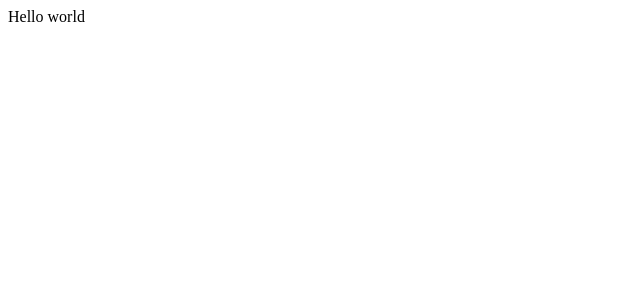
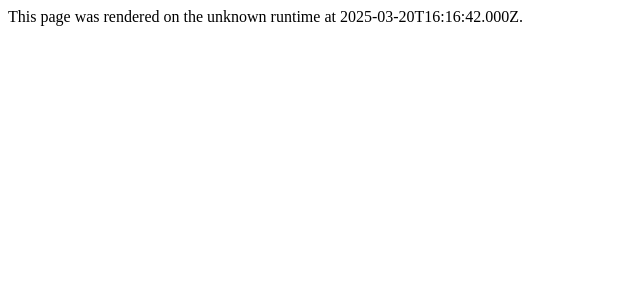
Before and after one commit to joulev/debug, a Next.js app: page / in a window 1280 px wide. Shown: the top 300 px of the page, without its empty margins (0-640 px from the left). Built offline with nearby package versions, Linux system fonts and the light colour scheme.

Commit message:
add reproduction
Signed-off-by: GitHub <noreply@github.com>

```diff
--- a/app/layout.tsx
+++ /dev/null
@@ -1,12 +0,0 @@
-export default function RootLayout({
-  children,
-}: {
-  children: React.ReactNode;
-}) {
-  return (
-    <html lang="en">
-      <head />
-      <body>{children}</body>
-    </html>
-  );
-}
--- a/app/page.tsx
+++ /dev/null
@@ -1,3 +0,0 @@
-export default function Page() {
-  return <div>Hello world</div>;
-}
--- /dev/null
+++ b/pages/index.tsx
@@ -0,0 +1,26 @@
+export default function Page({
+  now,
+  runtime,
+}: {
+  now: string;
+  runtime: string;
+}) {
+  return (
+    <div>
+      This page was rendered on the {runtime} runtime at {now}.
+    </div>
+  );
+}
+
+export function getServerSideProps() {
+  return {
+    props: {
+      now: new Date().toISOString(),
+      runtime: process.env.NEXT_RUNTIME ?? "unknown",
+    },
+  };
+}
+
+export const config = {
+  runtime: "edge",
+};
```
Also changed, not shown: package.json (+5 -5 lines), 1 other file (tests, documents, lock files or other folders).
